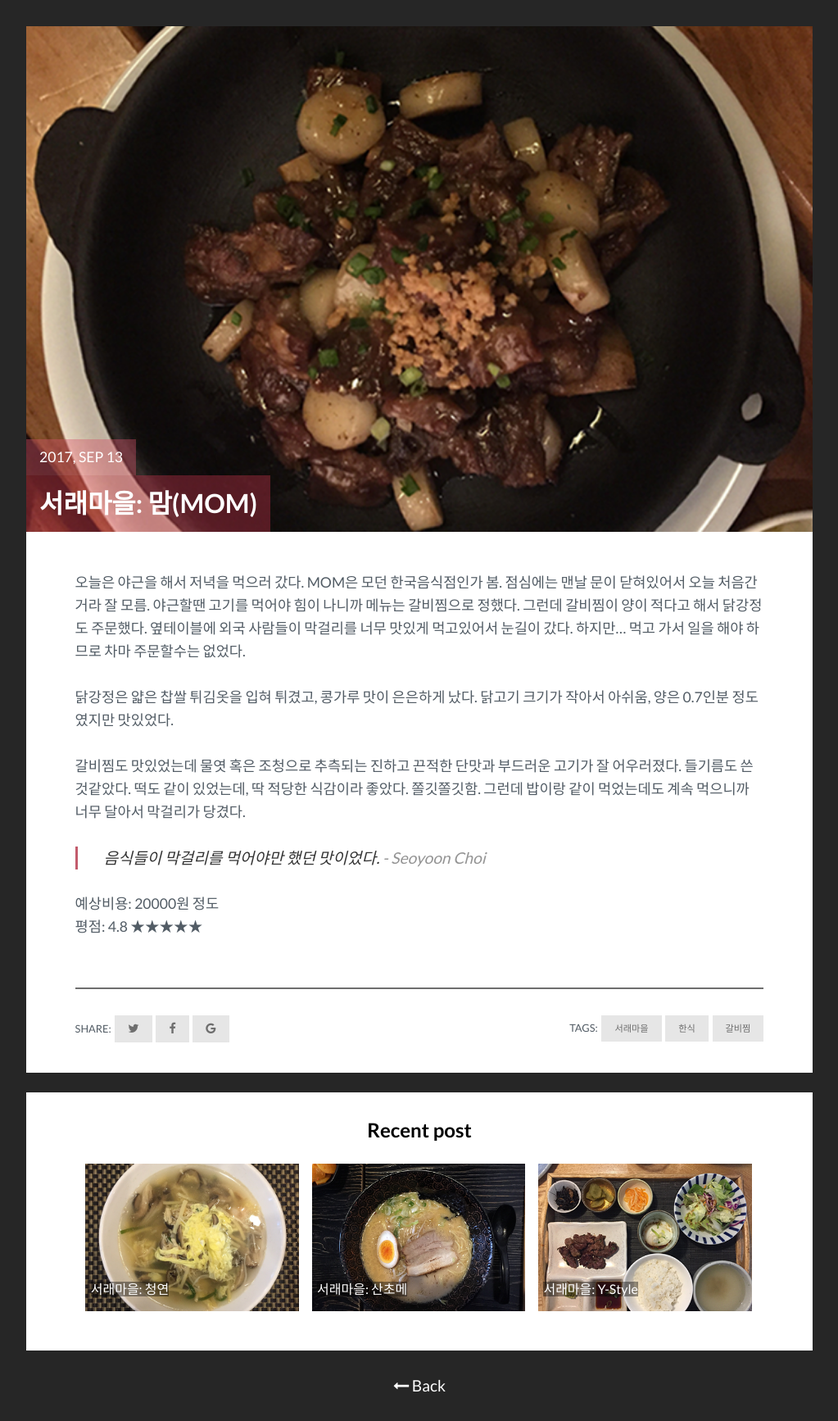
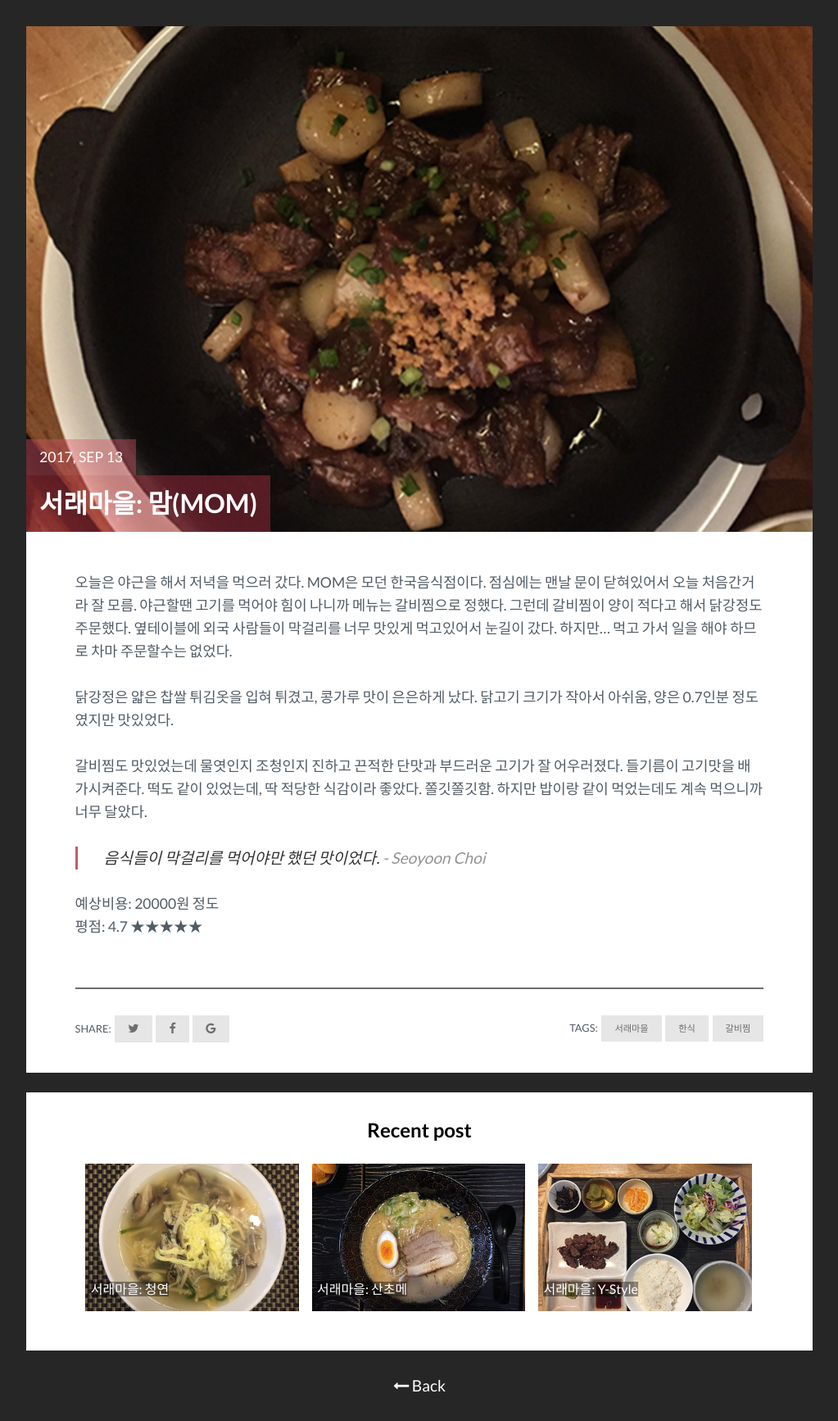
Before and after one commit to hjkim522/sapbap.github.io, a Jekyll site: the page built from _posts/2017-09-13-mom.markdown, in a window 1280 px wide. Shown: the whole page at 82% size, without its empty margins (128-1151 px from the left). Built offline with Jekyll 4.4.1, drawn with Linux system fonts in a browser that asks for light colours.

Commit message:
modify posts

```diff
--- a/_posts/2017-09-13-banes-carne.markdown
+++ b/_posts/2017-09-13-banes-carne.markdown
@@ -14,7 +14,7 @@ cost: 12000
 
 > 점심 2차 가야겠다... <cite>- Jooyeon Lee</cite>
 
-양이 많이 부족해서... HOTEL DOLCE 인가 디저트가게에서 슈크림빵을 먹었는데 진짜진짜 맛있었다. 주연선생님 협찬 감사합니다.
+양이 많이 부족해서... HOTEL DOLCE 인가 디저트가게에서 슈크림빵을 먹었는데 진짜진짜 맛있었다. 주연선생님 협찬, 감사합니다.
 
 예상비용: 12000원 정도 <br>
 평점: 4.5 &#9733;&#9733;&#9733;&#9733;&#9733;
--- a/_posts/2017-09-13-mom.markdown
+++ b/_posts/2017-09-13-mom.markdown
@@ -5,16 +5,16 @@ date: 2017-09-13 19:30:00 +0900
 img: 2017-09-13-dinner.png
 thumb: 2017-09-13-dinner-thumb.png
 tag: [서래마을, 한식, 갈비찜]
-rating: 4.8
+rating: 4.7
 cost: 20000
 ---
-오늘은 야근을 해서 저녁을 먹으러 갔다. MOM은 모던 한국음식점인가 봄. 점심에는 맨날 문이 닫혀있어서 오늘 처음간거라 잘 모름. 야근할땐 고기를 먹어야 힘이 나니까 메뉴는 갈비찜으로 정했다. 그런데 갈비찜이 양이 적다고 해서 닭강정도 주문했다. 옆테이블에 외국 사람들이 막걸리를 너무 맛있게 먹고있어서 눈길이 갔다. 하지만... 먹고 가서 일을 해야 하므로 차마 주문할수는 없었다.
+오늘은 야근을 해서 저녁을 먹으러 갔다. MOM은 모던 한국음식점이다. 점심에는 맨날 문이 닫혀있어서 오늘 처음간거라 잘 모름. 야근할땐 고기를 먹어야 힘이 나니까 메뉴는 갈비찜으로 정했다. 그런데 갈비찜이 양이 적다고 해서 닭강정도 주문했다. 옆테이블에 외국 사람들이 막걸리를 너무 맛있게 먹고있어서 눈길이 갔다. 하지만... 먹고 가서 일을 해야 하므로 차마 주문할수는 없었다.
 
 닭강정은 얇은 찹쌀 튀김옷을 입혀 튀겼고, 콩가루 맛이 은은하게 났다. 닭고기 크기가 작아서 아쉬움, 양은 0.7인분 정도였지만 맛있었다.
 
-갈비찜도 맛있었는데 물엿 혹은 조청으로 추측되는 진하고 끈적한 단맛과 부드러운 고기가 잘 어우러졌다. 들기름도 쓴것같았다. 떡도 같이 있었는데, 딱 적당한 식감이라 좋았다. 쫄깃쫄깃함. 그런데 밥이랑 같이 먹었는데도 계속 먹으니까 너무 달아서 막걸리가 당겼다.
+갈비찜도 맛있었는데 물엿인지 조청인지 진하고 끈적한 단맛과 부드러운 고기가 잘 어우러졌다. 들기름이 고기맛을 배가시켜준다. 떡도 같이 있었는데, 딱 적당한 식감이라 좋았다. 쫄깃쫄깃함. 하지만 밥이랑 같이 먹었는데도 계속 먹으니까 너무 달았다.
 
 > 음식들이 막걸리를 먹어야만 했던 맛이었다. <cite>- Seoyoon Choi</cite>
 
 예상비용: 20000원 정도 <br>
-평점: 4.8 &#9733;&#9733;&#9733;&#9733;&#9733;
+평점: 4.7 &#9733;&#9733;&#9733;&#9733;&#9733;
--- a/_posts/2017-09-14-y-style.markdown
+++ b/_posts/2017-09-14-y-style.markdown
@@ -8,11 +8,11 @@ tag: [서래마을, 일식, 야끼니꾸]
 rating: 4.9
 cost: 15000
 ---
-자주 가던곳이었는데 야끼니꾸는 처음먹어봤다. 야끼니꾸는 일본식 화로구이고 안창살 구이를 시켰다. 고기 양은 사진에 나온 고기보다 3배, 만족스러운 양이었다. 직접 화로에서 구워서 가져다 준다. 세번쯤 나누어 구워서 가져다 줘서 고기가 식지않고 맛있었다. 감미료로 낸 불맛이 아니라 직접 화로에서 구운 불맛이라 좋았다.
+자주 가던곳이었는데 야끼니꾸 정식은 처음 먹어봤다. 안창살 구이를 시켰다. 고기 양은 사진에 나온 것보다 3배 많다. 만족스러운 양이다. 고기를 직접 화로에서 구워서 가져다 주는데, 세번에 나누어 구워줘서 식지않고 맛있는 고기를 즐길 수 있었다. 감미료로 낸 불맛이 아니라 직접 화로에서 구운 불맛이다.
 
-일본식 수란 온센다마고와, 인삼으로 만든 스프도 맛이있었다. 그런데 예전에 왔을때보다 약간 맛이 없어졌다. 만드는 분이 달라진듯...
+일본식 수란 온센다마고와, 인삼으로 만든 스프도 맛있다. 그런데 예전에 왔을때보다는 약간 맛이 없어졌다. 만드는 분이 달라진듯...
 
-후식으로 안닌도후라고, 아몬드로 만든 푸딩을 주는데 이것도 정말 맛이있다. 두개먹고싶은 맛이다.
+후식으로 안닌도후를 준다. 아몬드로 만든 푸딩임. 달콤하고 부드러운 우유에 알싸한 씨앗의 맛이 난다. 두개먹고싶은 맛이다.
 
 예상비용: 15000원 정도 <br>
 평점: 4.9 &#9733;&#9733;&#9733;&#9733;&#9733;
--- a/_posts/2017-09-15-sanchome.markdown
+++ b/_posts/2017-09-15-sanchome.markdown
@@ -8,8 +8,8 @@ tag: [서래마을, 일식, 라멘]
 rating: 4.5
 cost: 10000
 ---
-돈코츠라멘 + 작은 덮밥 세트를 먹음. 덮밥 이름이 뭐였는지 기억안나는데, 간장에 졸인 큼직한 돼지고기가 올라간 덮밥이었다. 맛있었음
-라멘은 국물도 맛있고 면도 맛있고 고기도 맛있다. 예전에는 음식이 식지 않도록 엄청 뜨거운 돌덩어리를 넣어줬는데 이제는 안넣어준다. 돌덩어리도 그렇고 맛도 그렇고 초심을잃었다는 평이 있다. 하지만 그래도 맛있음.
+돈코츠라멘 + 작은 덮밥 세트를 먹음. 덮밥 이름이 뭐였는지 기억안나는데, 간장에 졸인 큼직한 돼지고기가 올라간 덮밥이었다. 맛있었음.
+라멘은 국물도 맛있고 면도 맛있고 고기도 맛있다. 예전에는 음식이 식지 않도록 엄청 뜨거운 돌덩어리를 넣어줬는데 이제는 안넣어준다. 그리고 맛도 초심을 잃었다는 평이 있다. 하지만 그래도 맛있음.
 
 예상비용: 10000원 <br>
 평점: 4.5 &#9733;&#9733;&#9733;&#9733;&#9733;
--- a/_posts/2017-09-16-chungyeon.markdown
+++ b/_posts/2017-09-16-chungyeon.markdown
@@ -8,7 +8,9 @@ tag: [서래마을, 중식, 기스면]
 rating: 3.4
 cost: 7000
 ---
-기스면 - 처음 한입부터 버섯향과 닭육수 맛이 입안 가득 퍼지며 건강한 맛을 전달해줌. 버섯이 정말 많이 들어있다. 해삼채와 칵테일새우 그리고 죽순과 닭고기도 토핑으로 들어있다. 후추맛 불맛이 기스면을 너무 심심하지 않게 해준다. 하지만 해산물이 신선하지 않고 부스러지는 식감이라 아쉬웠다. 면은 평범한것같다. 사실 기스면 처음 먹어보는거라서 잘 모르겠음
+기스면 - 처음 한입부터 버섯향과 닭육수 맛이 입안 가득 퍼지며 건강한 맛을 전달한다. 버섯이 정말 많이 들어있다. 해삼채와 칵테일새우 그리고 죽순과 닭고기도 토핑으로 들어있다. 후추맛 불맛이 기스면을 너무 심심하지 않게 해준다. 하지만 해산물이 신선하지 않고 부스러지는 식감이라 아쉬웠다. 사실 기스면 처음 먹어보는거라서 잘 모르겠음. 나한테는 너무 건강한맛이다.
+
+> 닭고기 있잖아 <cite>- Eunsang Kim</cite>
 
 가격: 7000원 <br>
 평점: 3.4 &#9733;&#9733;&#9733;&#9734;&#9734;
```
Also changed, not shown: assets/img/2017-09-14.png, 6 other files.
